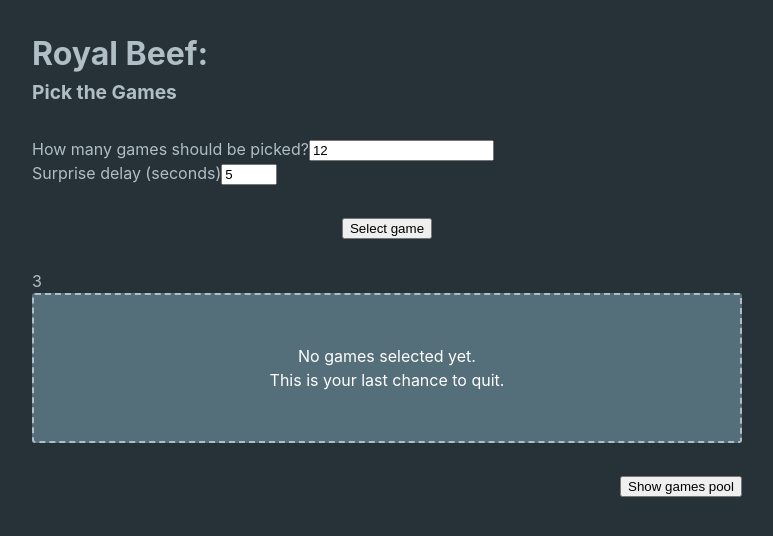
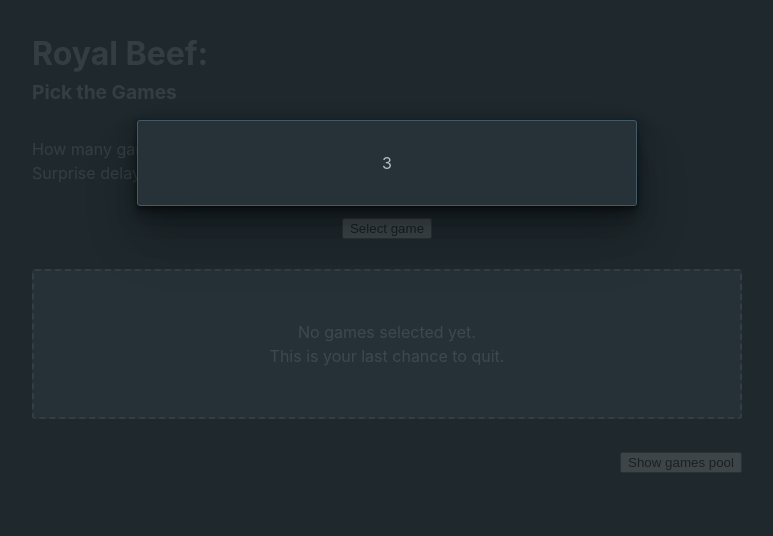
Before and after one commit to KonradRolof/beef-game-picker, a React (Create React App) app: page / in a window 1280 px wide. Both pictures are taken after a click on the button "Select game". Shown: the top 536 px of the page, without its empty margins (253-1026 px from the left). Built offline with nearby package versions, Linux system fonts and the light colour scheme.

Commit message:
[FEATURE] adds counter overlay styles

```diff
--- a/src/components/Counter.tsx
+++ b/src/components/Counter.tsx
@@ -1,6 +1,7 @@
 import React, { useCallback, useEffect, useRef } from 'react';
 import { useState } from 'react';
 import Game from '../interfaces/Game.interface';
+import '../scss/Counter.scss';
 
 const DELAY_SECOND = 1000;
 const CLOSE_DELAY = 3000;
@@ -37,6 +38,7 @@ function Counter(props: CounterProps) {
 
   return (
     <section className="Counter">
+      <div className="Counter__layer">
         { 0 < stepLeft ? (
           <div className="Counter__counter">
             <div className="Counter__step">
@@ -48,6 +50,7 @@ function Counter(props: CounterProps) {
             { null !== game && game.title }
           </div>
         ) }
+      </div>
     </section>
   );
 }
--- /dev/null
+++ b/src/scss/Counter.scss
@@ -0,0 +1,36 @@
+@import './settings';
+
+.Counter {
+  align-items: flex-start;
+  background-color: rgba($mat-contrast, 0.85);
+  display: flex;
+  height: 100vh;
+  justify-content: center;
+  left: 0;
+  position: fixed;
+  top: 0;
+  width: 100%;
+  z-index: 1000;
+}
+
+.Counter__layer {
+  align-items: center;
+  background-color: $mat-background;
+  border: 1px solid $mat-highlight;
+  border-radius: $ci-border-radius;
+  box-shadow: 0 1px 2px rgba($black, 0.15),
+    0 2px 3px rgba($black, 0.15),
+    0 3px 5px rgba($black, 0.15),
+    0 5px 8px rgba($black, 0.15),
+    0 8px 13px rgba($black, 0.15),
+    0 13px 21px rgba($black, 0.15),
+    0 21px 34px rgba($black, 0.15),
+    0 34px 55px rgba($black, 0.15);
+  display: flex;
+  justify-content: center;
+  margin-top: 15vh;
+  min-width: 280px;
+  max-width: 500px;
+  padding: 30px;
+  width: 50vw;
+}
--- a/src/scss/Picker.scss
+++ b/src/scss/Picker.scss
@@ -1,4 +1,4 @@
-@import './settings';
+@import "./settings";
 
 .Picker_settings {
   margin-bottom: 30px;
```
Also changed, not shown: 1 other file (tests, documents, lock files or other folders). Lines whose indentation alone changed are shown as unchanged.
